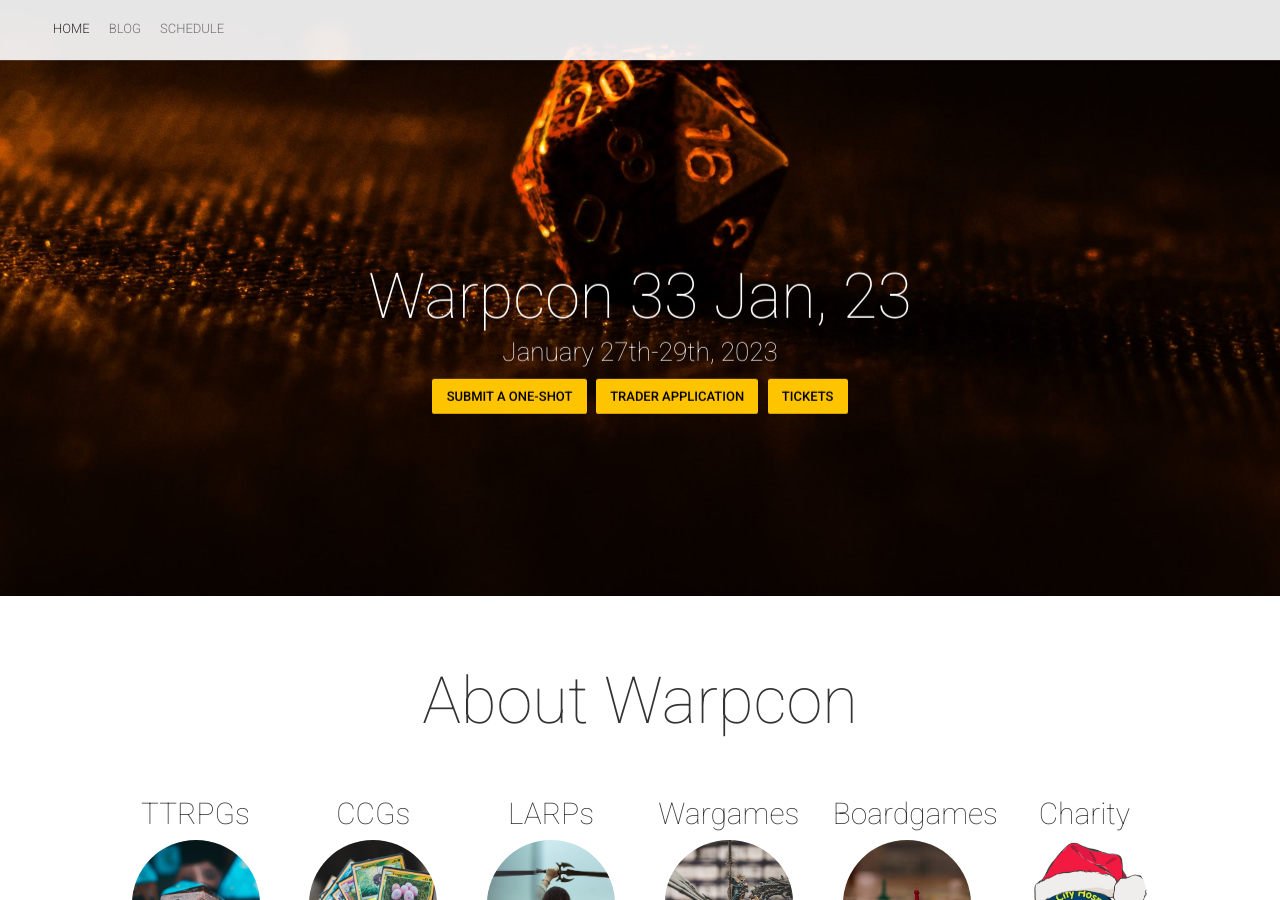
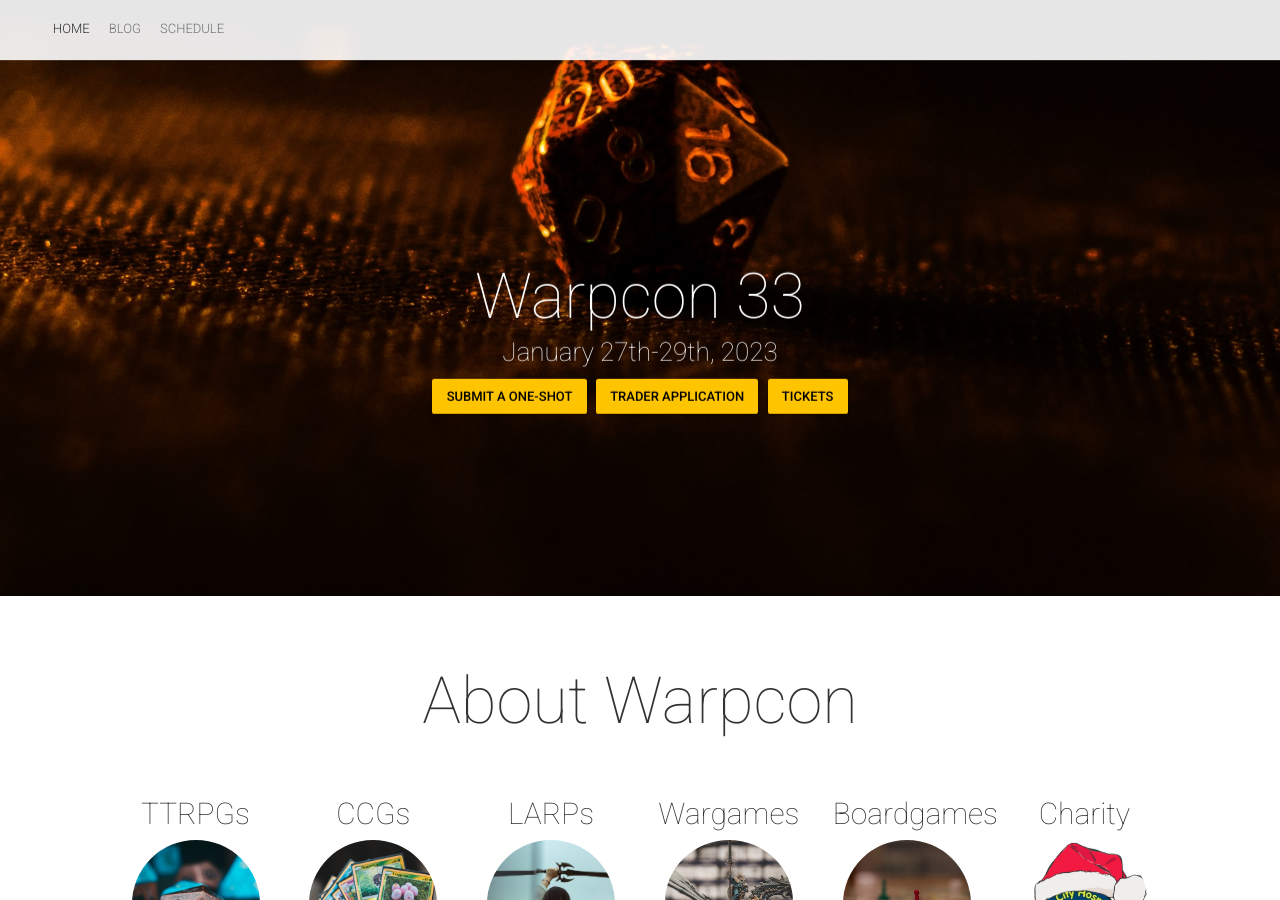
Before and after one commit to gregoriousTechorious/warpcon.ie, a Jekyll site: the page built from index.html, in a window 1280 px wide and 900 px high, scrolled down 304 px. Built offline with Jekyll 4.4.1, drawn with Linux system fonts in a browser that asks for light colours; nearby versions of some CDN libraries.

Commit message:
update title

```diff
--- a/_config.yml
+++ b/_config.yml
@@ -58,7 +58,7 @@ rightNavigationButtons:
 
 # Hero Block
 heroImage: "hero.jpg"
-heroTitle: "Warpcon 33 Jan, 23"
+heroTitle: "Warpcon 33"
 eventDate: "January 27th-29th, 2023"
 typeoutTextValues: '"", "TTRPGs", "CCGs", "Wargames", "UCC", "Cork"'
 typeoutFallback: ""
```
